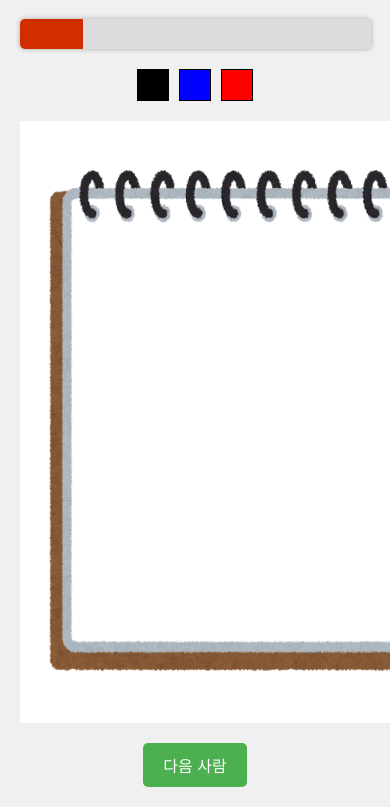
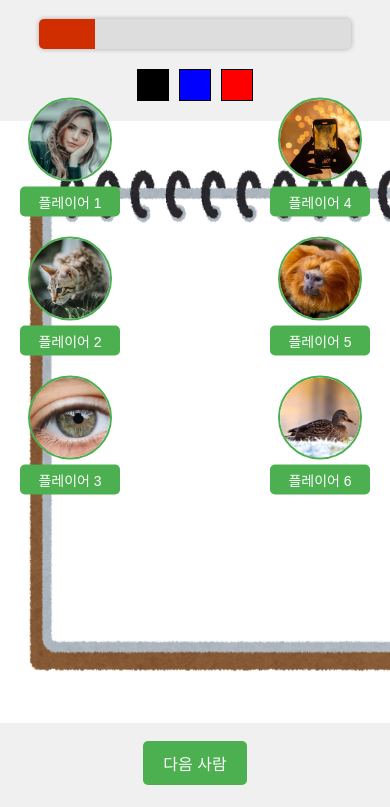
Before and after one commit to anseonghwan/KW_Open-Source_Project_team08, a website: page liar.html in a window 390 px wide. Shown: the part 116-923 px from the top of the page. Drawn offline with Linux system fonts and the light colour scheme.

Commit message:
liar page canvas layout

```diff
--- a/liar.html
+++ b/liar.html
@@ -1,16 +1,19 @@
 <!DOCTYPE html>
 <html lang="ko">
+
 <head>
   <meta charset="UTF-8" />
   <meta name="viewport" content="width=device-width, initial-scale=1.0" />
   <title>저는 라이어입니다.</title>
   <style>
     body {
-        background-color: #f0f0f0; /* 배경색 */
+      background-color: #f0f0f0;
+      /* 배경색 */
       margin: 0;
       padding: 0;
       font-family: Arial, sans-serif;
-        position: relative; /* 플레이어 컨테이너의 절대 위치를 위한 부모 컨테이너 */
+      position: relative;
+      /* 플레이어 컨테이너의 절대 위치를 위한 부모 컨테이너 */
     }
 
     /* 타이머 바 컨테이너 */
@@ -36,8 +39,10 @@
       border: 1px solid white;
       display: block;
       margin: 20px auto;
-        background-color: #ffffff; /* 캔버스 배경색 */
-        cursor: crosshair; /* 그리기 커서 */
+      background-color: #ffffff;
+      /* 캔버스 배경색 */
+      cursor: crosshair;
+      /* 그리기 커서 */
     }
 
     .color-palette {
@@ -99,7 +104,8 @@
       color: #333;
       border: 1px solid #ccc;
       border-radius: 5px;
-        z-index: 10; /* 캔버스 위에 표시되도록 */
+      z-index: 10;
+      /* 캔버스 위에 표시되도록 */
     }
 
     .canvas-wrapper {
@@ -107,6 +113,7 @@
       width: 600px;
       height: 600px;
       margin: 0 auto;
+      z-index: 1;
     }
 
     /* 플레이어 컨테이너 스타일 */
@@ -114,20 +121,20 @@
       position: fixed;
       top: 50%;
       transform: translateY(-50%);
-        width: 150px; /* 각 플레이어 블록의 너비 */
-        display: flex;
-        flex-direction: column;
-        align-items: center;
+      z-index: 2;
+      /* canvas 위에 나타나도록 설정 */
     }
 
     /* 왼쪽 플레이어 컨테이너 (더 중앙으로 이동) */
     .players-left {
-        left: 80px; /* 기존 20px에서 80px로 증가 */
+      left: 20px;
+      /* 기존 20px에서 80px로 증가 */
     }
 
     /* 오른쪽 플레이어 컨테이너 (더 중앙으로 이동) */
     .players-right {
-        right: 80px; /* 기존 20px에서 80px로 증가 */
+      right: 20px;
+      /* 기존 20px에서 80px로 증가 */
     }
 
     /* 개별 플레이어 스타일 */
@@ -161,18 +168,15 @@
     }
 
     /* 반응형 디자인을 위한 미디어 쿼리 */
-      @media (max-width: 800px) {
-        .players-container {
-          display: none; /* 화면이 작아지면 플레이어 숨기기 */
+    @media (max-width: 801px) {
+      .players-left {
+        margin-right: 20px;
+        /* 캔버스와의 간격 추가 */
       }
 
-        .timer-container {
-          width: 90%;
-        }
-
-        .canvas-wrapper {
-          width: 90%;
-          height: auto;
+      .players-right {
+        margin-left: 20px;
+        /* 캔버스와의 간격 추가 */
       }
     }
   </style>
@@ -348,4 +352,5 @@
     startTimer();
   </script>
 </body>
+
 </html>
```
Lines whose indentation alone changed are shown as unchanged.
